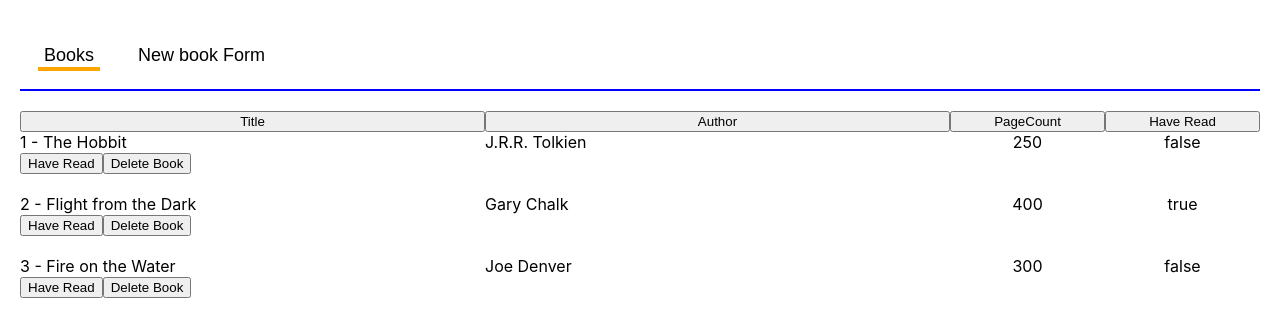
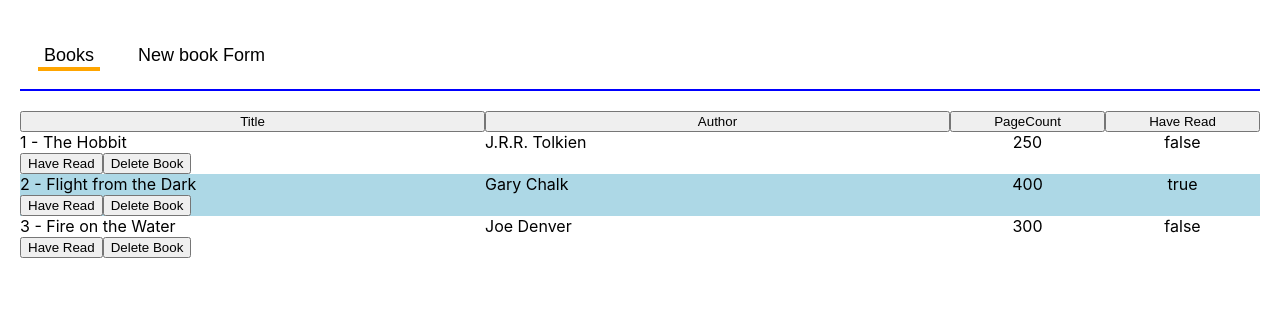
Before and after one commit to ymeynot45/library_with_react, a React (Create React App) app: page / in a window 1280 px wide. Shown: the top 336 px of the page. Built offline with nearby package versions, Linux system fonts and the light colour scheme.

Commit message:
added color coding to alternate lines of the library to make it easier to read.

```diff
--- a/src/BookSlot.css
+++ b/src/BookSlot.css
@@ -1,6 +1,10 @@
 .Book-properties{
   display: grid;
   grid-template-columns: repeat(2, 3fr) repeat(2, 1fr);
+}
+
+.even{
+  background-color: lightblue;
 }
 
 #third-col{
--- a/src/BookSlot.js
+++ b/src/BookSlot.js
@@ -2,25 +2,27 @@ import React from "react";
 import PropTypes from 'prop-types';
 import "./BookSlot.css";
 
-const BookSlot = ({id, title, author, pageCount, haveRead, toggleHaveRead, deleteBook}) => {
-    return <div className="Book" id={id+title} >
-        <div className="Book-left">
-            <div className="Book-properties">
-                <span className="1col">{id} - {title}</span><span className="2col">{author}</span><span className="3col" id="third-col">{pageCount}</span><span className="4col" id="fourth-col">{haveRead.toString()}</span>
-            </div>
-        </div>
-        <div className="Book-right">
-            <button className="have_read_button" onClick={() => toggleHaveRead(id)}>Have Read</button>
-            <button className="deleteBook_button" onClick={() => deleteBook(id)}>Delete Book</button>
-        </div>
 
+
+const BookSlot = ({slot, title, author, pageCount, haveRead, toggleHaveRead, deleteBook}) => {
+  let colorCoding = (slot%2 === 0 ? 'even' : 'odd');
+    return <div className="Book" id={slot+title} className={colorCoding}>
+      <div className="Book-left">
+          <div className="Book-properties">
+              <span className="1col">{slot} - {title}</span><span className="2col">{author}</span><span className="3col" id="third-col">{pageCount}</span><span className="4col" id="fourth-col">{haveRead.toString()}</span>
+          </div>
+      </div>
+      <div className="Book-right">
+          <button className="have_read_button" onClick={() => toggleHaveRead(slot)}>Have Read</button>
+          <button className="deleteBook_button" onClick={() => deleteBook(slot)}>Delete Book</button>
+      </div>
     </div>;
 };
 
 BookSlot.propTypes = {
     deleteBook: PropTypes.func.isRequired,
     toggleHaveRead: PropTypes.func.isRequired,
-    id: PropTypes.number.isRequired,
+    slot: PropTypes.number.isRequired,
     title: PropTypes.string.isRequired,
     author: PropTypes.string.isRequired,
     pageCount: PropTypes.number.isRequired,
--- a/src/LibraryPage.css
+++ b/src/LibraryPage.css
@@ -5,7 +5,6 @@
 
 .LibraryPage-books li{
     list-style: none;
-    margin-bottom: 20px;
 }
 
 .libraryPage-buttons{
--- a/src/LibraryPage.js
+++ b/src/LibraryPage.js
@@ -13,8 +13,8 @@ function LibraryPage({showLibrary, toggleHaveRead, reducer, deleteBook}){
             <ul className="LibraryPage-books">
                 {showLibrary.map(book =>
                     <li key={book.id} className="LibraryPage-Book">
-                        {<BookSlot id={book.id} title={book.title} author={book.author} pageCount={book.pageCount} haveRead={book.haveRead} toggleHaveRead={toggleHaveRead} deleteBook={deleteBook}/> }
-                    </li>,
+                        {<BookSlot slot={book.id} title={book.title} author={book.author} pageCount={book.pageCount} haveRead={book.haveRead} toggleHaveRead={toggleHaveRead} deleteBook={deleteBook}/> }
+                        </li>,
                 )}
             </ul>
 
```
